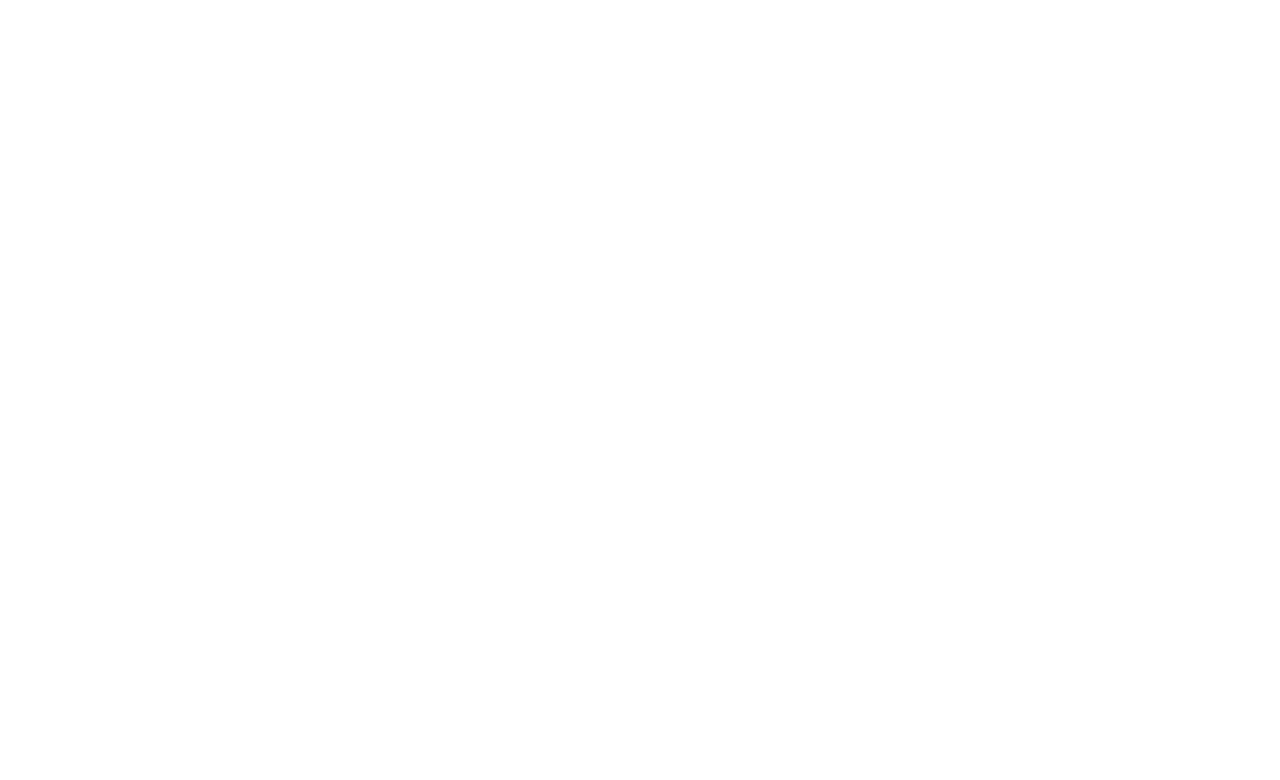
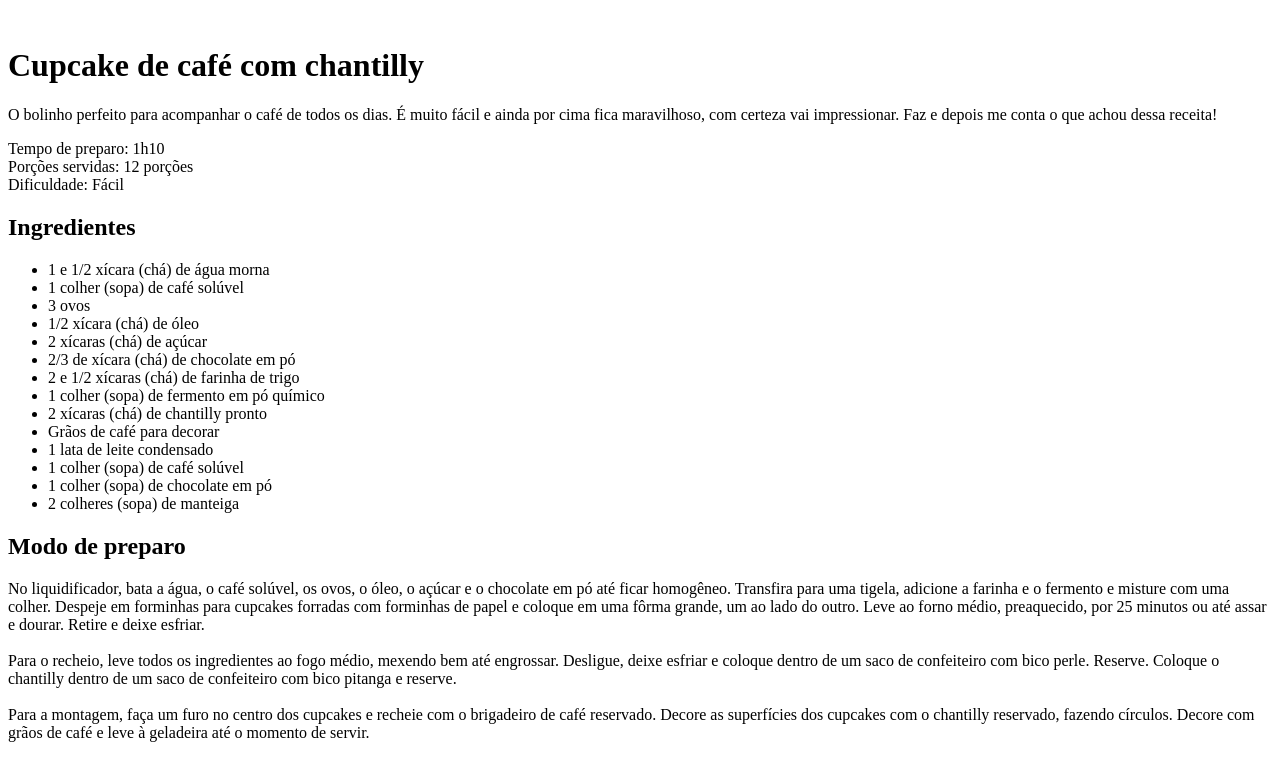
Before and after one commit to gabrielzfn/page-CupCake, a plain HTML site: page index.html in a window 1280 px wide. Drawn offline with Linux system fonts and the light colour scheme.

Commit message:
Starting the html structure

```diff
--- a/index.html
+++ b/index.html
@@ -1,11 +1,56 @@
 <!DOCTYPE html>
-<html lang="pt">
+<html lang="pt-br">
 <head>
     <meta charset="UTF-8">
     <meta name="viewport" content="width=device-width, initial-scale=1.0">
     <title>Página de Receita</title>
 </head>
 <body>
+    <div id="page">
+        <img src="" alt="">
+        <main>
+            <section id="about"></section>
+            <h1>Cupcake de café com chantilly</h1>
+            <p>
+                O bolinho perfeito para acompanhar o café de todos os dias. É muito fácil e ainda por cima fica maravilhoso, com certeza vai impressionar. Faz e depois me conta o que achou dessa receita!
+            </p>
 
+            <p>
+                Tempo de preparo: 1h10          <br>
+                Porções servidas: 12 porções    <br>
+                Dificuldade: Fácil
+            </p>
+
+
+            <section id="ingredients"></section>
+            <h2>Ingredientes</h2>
+            <ul>
+                <li>1 e 1/2 xícara (chá) de água morna</li>
+                <li>1 colher (sopa) de café solúvel</li>
+                <li>3 ovos</li>
+                <li>1/2 xícara (chá) de óleo</li>
+                <li>2 xícaras (chá) de açúcar</li>
+                <li>2/3 de xícara (chá) de chocolate em pó</li>
+                <li>2 e 1/2 xícaras (chá) de farinha de trigo</li>
+                <li>1 colher (sopa) de fermento em pó químico</li>
+                <li>2 xícaras (chá) de chantilly pronto</li>
+                <li>Grãos de café para decorar</li>
+                <li>1 lata de leite condensado</li>
+                <li>1 colher (sopa) de café solúvel</li>
+                <li>1 colher (sopa) de chocolate em pó</li>
+                <li>2 colheres (sopa) de manteiga</li>
+            </ul>
+
+            <section id="preparation"></section>
+            <h2>Modo de preparo</h2>
+            <p>
+                No liquidificador, bata a água, o café solúvel, os ovos, o óleo, o açúcar e o chocolate em pó até ficar homogêneo. Transfira para uma tigela, adicione a farinha e o fermento e misture com uma colher. Despeje em forminhas para cupcakes forradas com forminhas de papel e coloque em uma fôrma grande, um ao lado do outro. Leve ao forno médio, preaquecido, por 25 minutos ou até assar e dourar. Retire e deixe esfriar. <br><br>
+
+                Para o recheio, leve todos os ingredientes ao fogo médio, mexendo bem até engrossar. Desligue, deixe esfriar e coloque dentro de um saco de confeiteiro com bico perle. Reserve. Coloque o chantilly dentro de um saco de confeiteiro com bico pitanga e reserve. <br><br>
+
+                Para a montagem, faça um furo no centro dos cupcakes e recheie com o brigadeiro de café reservado. Decore as superfícies dos cupcakes com o chantilly reservado, fazendo círculos. Decore com grãos de café e leve à geladeira até o momento de servir.
+            </p>
+        </main>
+    </div>
 </body>
 </html>
```
